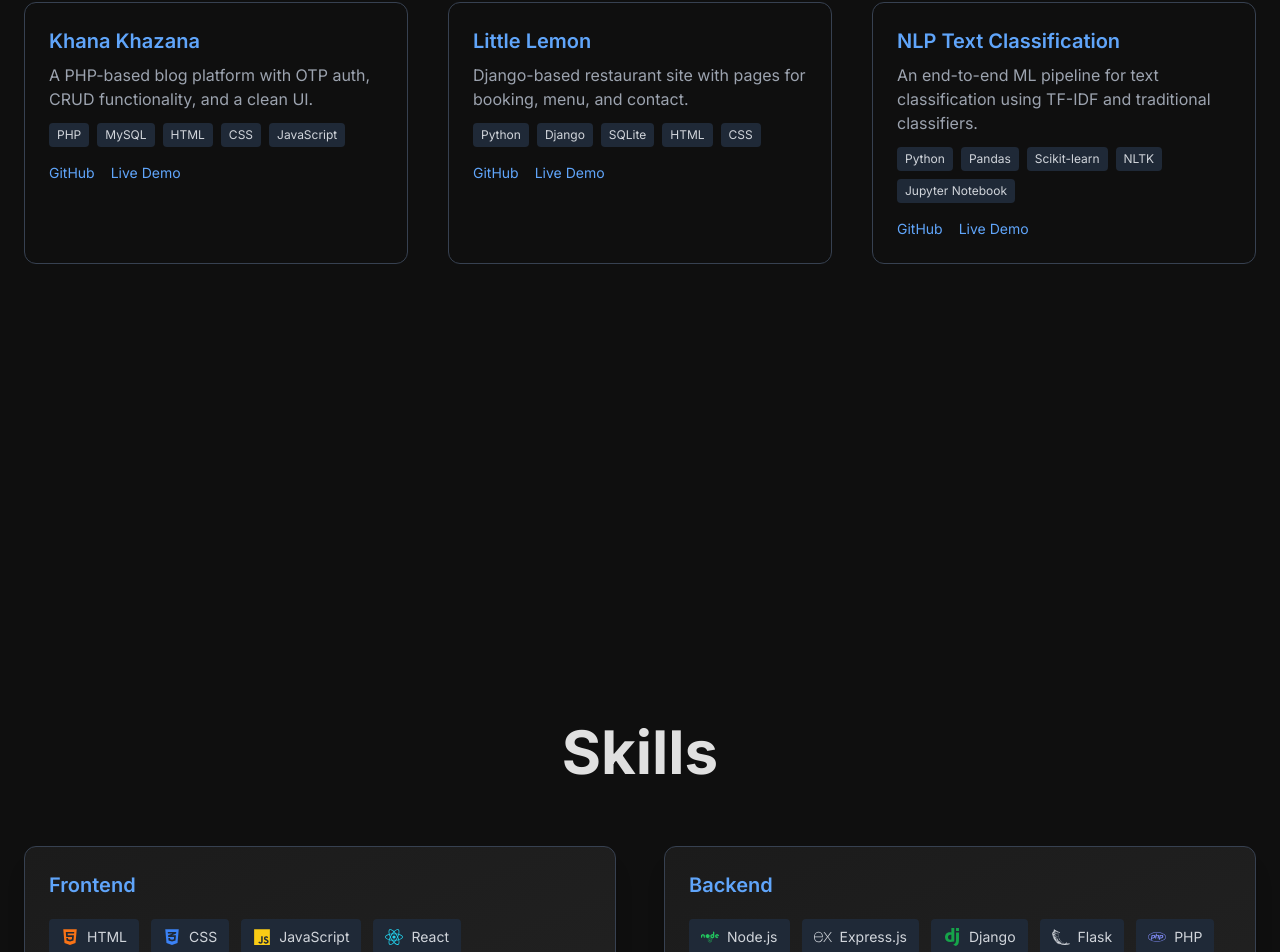
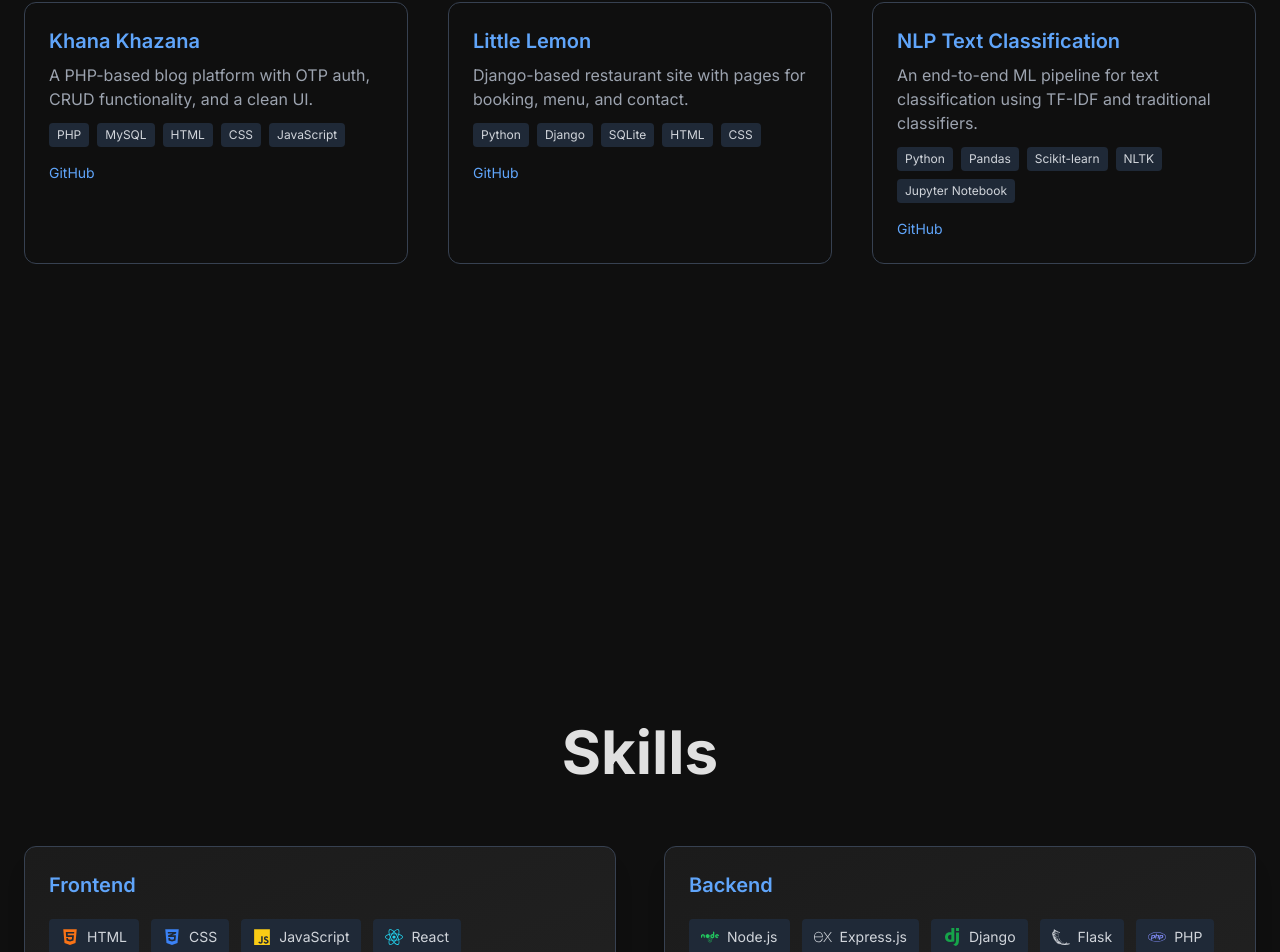
Before and after one commit to varunnnx/my-portfolio, a React (Vite) app: page / in a window 1280 px wide. Shown: the part 1771-2723 px from the top of the page. Built offline with nearby package versions, Linux system fonts and the light colour scheme.

Commit message:
CHANGES IN Projects.JSX

```diff
--- a/src/components/Projects.jsx
+++ b/src/components/Projects.jsx
@@ -8,14 +8,14 @@ const projects = [
     description: "A PHP-based blog platform with OTP auth, CRUD functionality, and a clean UI.",
     tech: ["PHP", "MySQL", "HTML", "CSS", "JavaScript"],
     github: "https://github.com/varunnnx/khana-khazana",
-    demo: "#"
+
   },
   {
     title: "Little Lemon",
     description: "Django-based restaurant site with pages for booking, menu, and contact.",
     tech: ["Python", "Django", "SQLite", "HTML", "CSS"],
     github: "https://github.com/varunnnx/little-lemon",
-    demo: "#"
+
   },
 
   {
@@ -23,7 +23,7 @@ const projects = [
   description: "An end-to-end ML pipeline for text classification using TF-IDF and traditional classifiers.",
   tech: ["Python", "Pandas", "Scikit-learn", "NLTK", "Jupyter Notebook"],
   github: "https://github.com/varunnnx/NLP-Text-Classification-Model",
-  demo: "#"
+
 }
 
 ];
@@ -62,9 +62,7 @@ const ProjectCard = ({ project }) => {
         <a href={project.github} target="_blank" rel="noopener noreferrer" className="text-sm text-accent hover:underline">
           GitHub
         </a>
-        <a href={project.demo} target="_blank" rel="noopener noreferrer" className="text-sm text-accent hover:underline">
-          Live Demo
-        </a>
+
       </div>
     </motion.div>
   );
```
